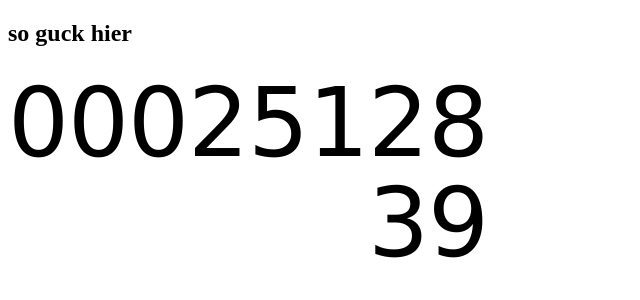
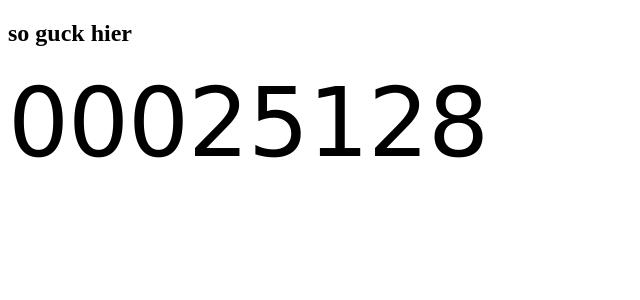
Before and after one commit to jemand771/angular-countdown, an Angular app: page / in a window 1280 px wide. Shown: the top 300 px of the page, without its empty margins (0-640 px from the left). Built offline with nearby package versions, Linux system fonts and the light colour scheme.

Commit message:
overflow: hidden == cool

```diff
--- a/src/app/digit/digit.component.css
+++ b/src/app/digit/digit.component.css
@@ -7,5 +7,6 @@ div.child {
 div.parent{
     position: relative;
     width: 60px;
-    height: 160px;
+    height: 100px;
+    overflow: hidden;
 }
```
